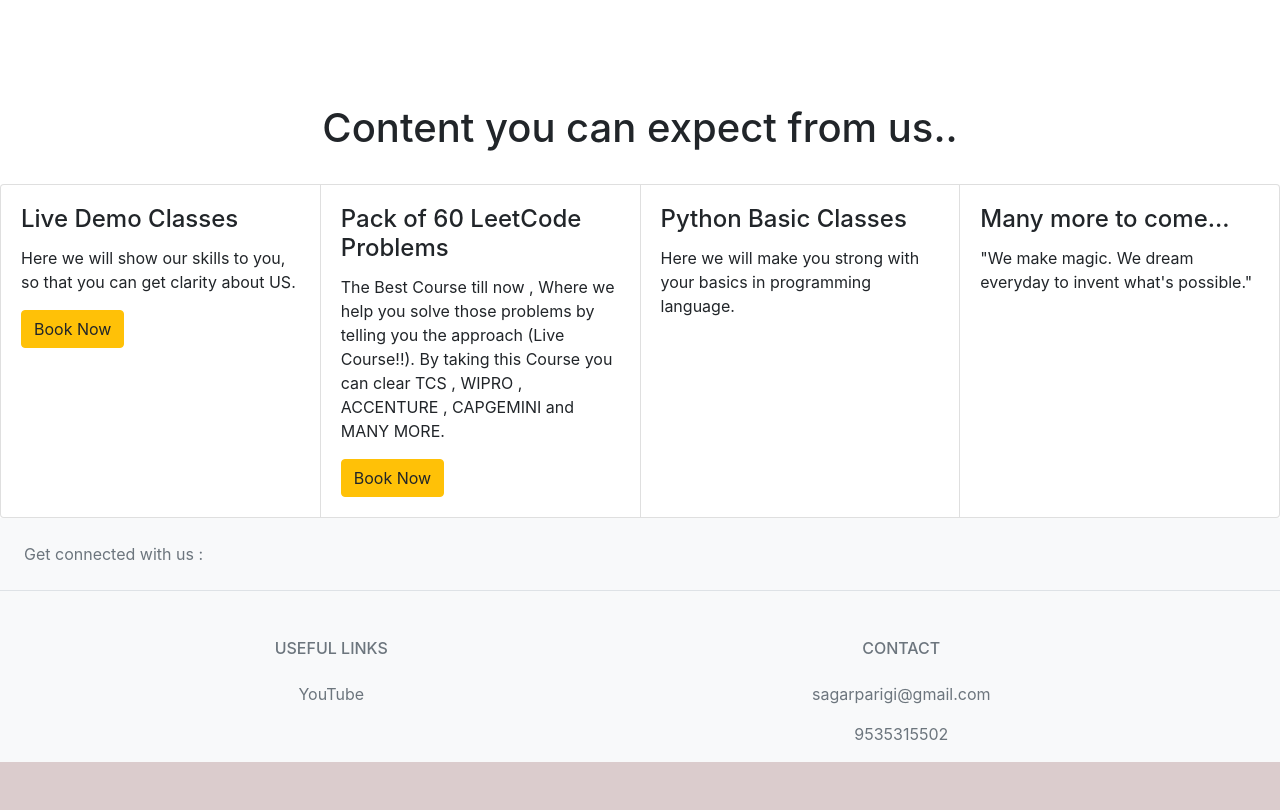
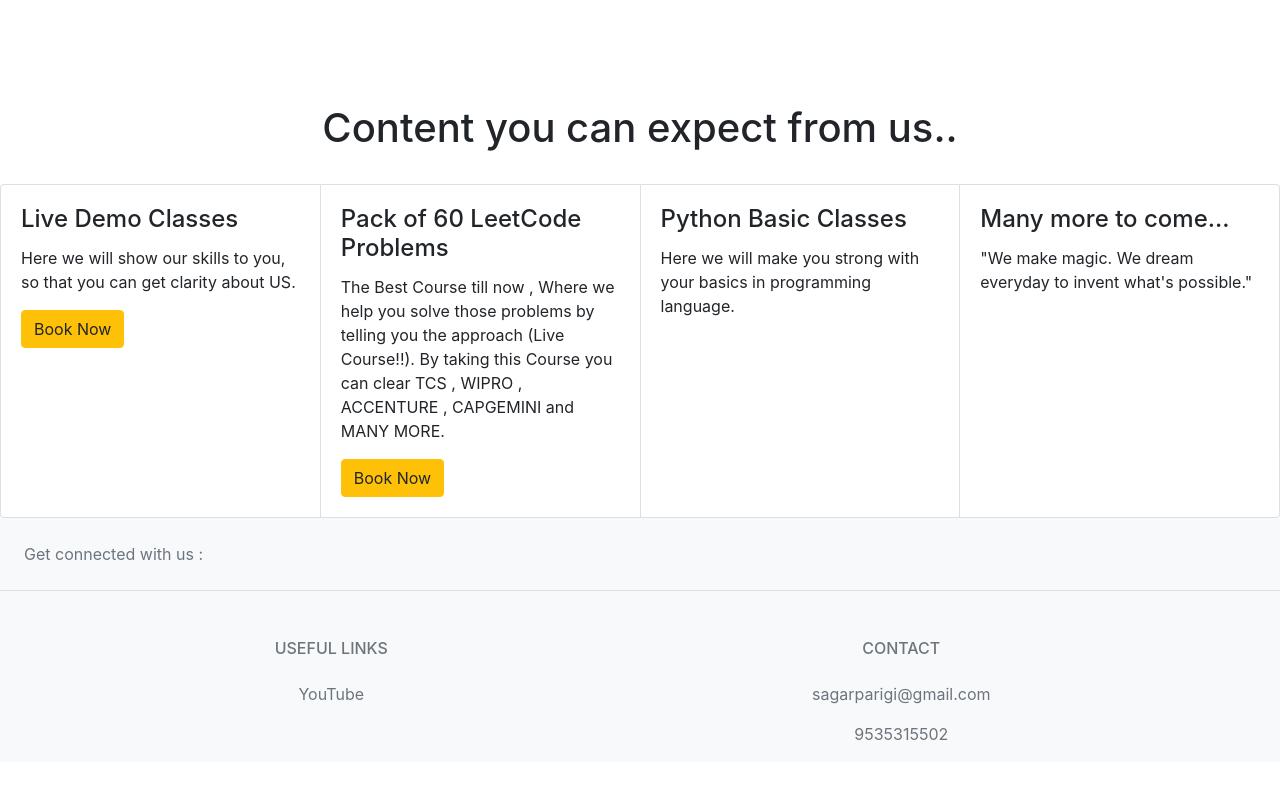
Before and after one commit to sagarparigi/sagarparigi, a plain HTML site: page index.html in a window 1280 px wide. Shown: the part 820-1630 px from the top of the page. After the commit the page ends 1582 px from the top, so only its background shows below. Drawn offline with nearby package versions, Linux system fonts and the light colour scheme.

Commit message:
Update index.html

```diff
--- a/index.html
+++ b/index.html
@@ -112,11 +112,6 @@
       </div>
     </section>
     <!-- Section: Links  -->
-
-    <!-- Copyright -->
-    <div class="text-center p-4" style="background-color: rgba(102, 25, 25, 0.2);">
-
-    <!-- Copyright -->
   </footer>
   <!-- Footer -->
     </body>
```
